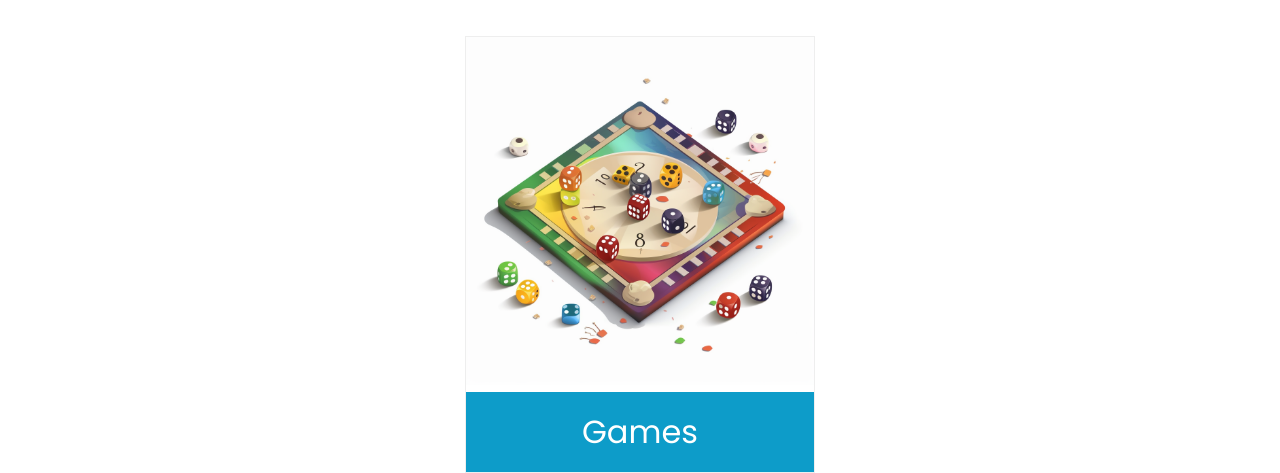
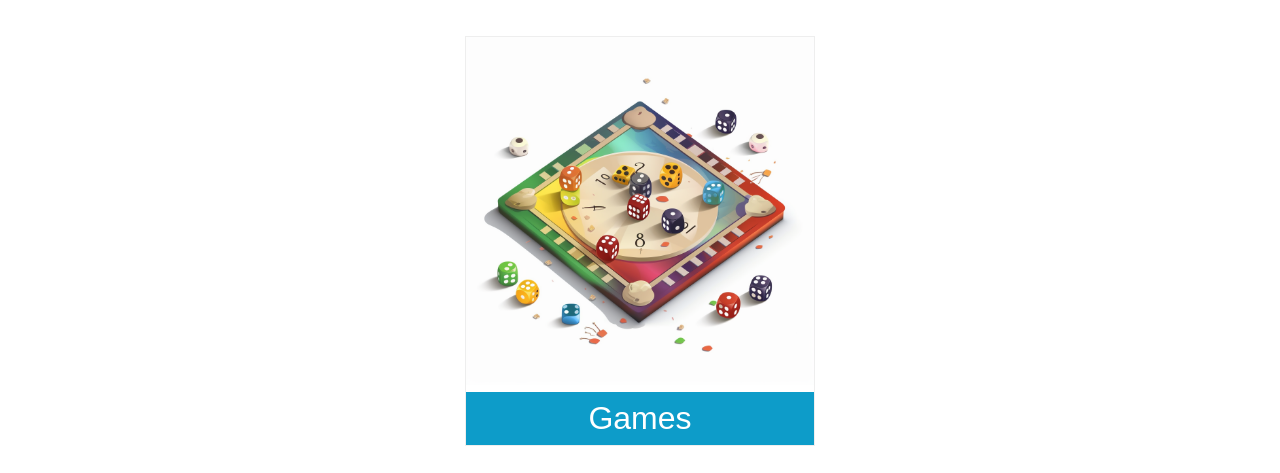
Before and after one commit to bengera/esl-playbook, a website: page index.html in a window 1280 px wide. Shown: the part 500-973 px from the top of the page. After the commit the page ends 946 px from the top, so only its background shows below. Drawn offline with Linux system fonts and the light colour scheme.

Commit message:
change box button to be more semantially correct

```diff
--- a/index.html
+++ b/index.html
@@ -55,7 +55,7 @@
           <img src="./img/board-game.png" alt="games" class="box__img">
           <div class="box__bottom-bar">
              <p class="box__title">Games</p>
-             <button class="box__button">View page</button>
+             <button class="box__button">Games</button>
           </div>
        </div>
 
--- a/sass/base/_global.scss
+++ b/sass/base/_global.scss
@@ -49,19 +49,30 @@ main {
   }
 
   &__bottom-bar {
+    // background-color: $color-blue;
+    // color: $color-white;
+    // font-size: 32px;
+    // padding: 0.5rem;
+    // font-weight: t.$regular;
+    // text-align: center;
+    // cursor: pointer;
+  }
+
+  &__title {
+    display: none;
+  }
+
+  &__button {
+    // display: none;
+    width: 100%;
+    border: 0;
     background-color: $color-blue;
     color: $color-white;
     font-size: 32px;
-    padding:1rem;
+    padding: 0.5rem;
     font-weight: t.$regular;
     text-align: center;
-  }
-
-  &__title {
+    cursor: pointer;
 
   }
-
-  &__button {
-    display: none;
-  }
 }
```
Also changed, not shown: css/style.css, 1 other file.
